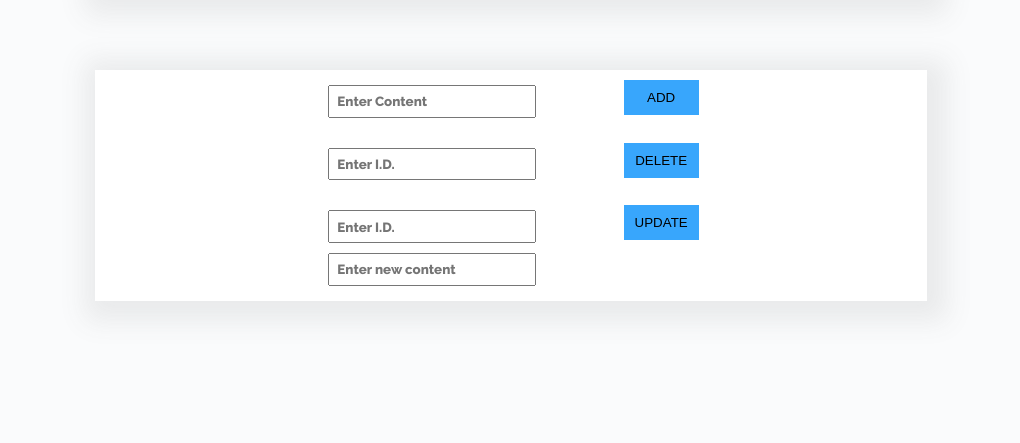
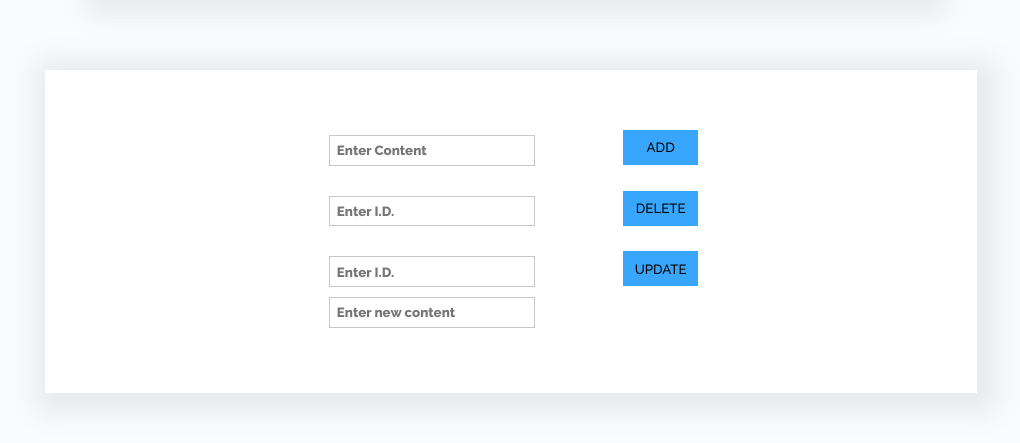
Before and after one commit to jonriquer/Budget-App, a React (Create React App) app in the folder client/: page / in a window 1280 px wide. Shown: the part 169-612 px from the top of the page, without its empty margins (137-1157 px from the left). Built offline with nearby package versions, Linux system fonts and the light colour scheme; no server answers.

Commit message:
adjusting button font && adding 50px all around padding to form

```diff
--- a/client/src/index.scss
+++ b/client/src/index.scss
@@ -46,6 +46,7 @@ $Raleway: 'Raleway', sans-serif;
   box-shadow: 5px 5px 25px 15px rgba(85,87,89,.1);
   background-color: white;
   margin: 75px 0 0 0;
+  padding: 50px;
 }
 .inputWrapper {
   padding: 10px;
@@ -58,6 +59,7 @@ $Raleway: 'Raleway', sans-serif;
   font-family: $Raleway;
   font-weight: 800;
   margin: 5px;
+  border: 1px solid #c8c8c8;
 }
 ::placeholder {
   padding: 5px;
@@ -67,6 +69,8 @@ $Raleway: 'Raleway', sans-serif;
   width: 75px;
   background-color: rgb(56, 166, 252);
   border: none;
+  font-family: $Raleway;
+  font-weight: 500;
   transition: all .2s;
 }
 .inputWrapper button:hover {
```
